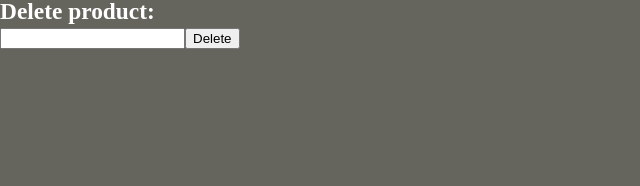
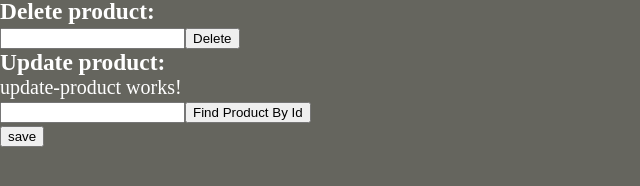
Before and after one commit to 10kshaodow/SWEN_Project-2022-, an Angular app in the folder estore-ui/: page / in a window 1280 px wide. Shown: the part 360-546 px from the top of the page, without its empty margins (0-640 px from the left). Built offline with nearby package versions, Linux system fonts and the light colour scheme; no server answers.

Commit message:
update product component finished

```diff
--- a/estore-ui/src/app/app.component.html
+++ b/estore-ui/src/app/app.component.html
@@ -1,8 +1,10 @@
-<h3>All inventory: </h3>
+<h3>All inventory:</h3>
 <app-all-inventory></app-all-inventory>
-<h3>Seach inventory: </h3>
+<h3>Seach inventory:</h3>
 <app-search-products></app-search-products>
-<h3>Create product: </h3>
+<h3>Create product:</h3>
 <app-create-product></app-create-product>
-<h3>Delete product: </h3>
+<h3>Delete product:</h3>
 <app-delete-inventory></app-delete-inventory>
+<h3>Update product:</h3>
+<app-update-product></app-update-product>
--- a/estore-ui/src/app/components/update-product/update-product.component.html
+++ b/estore-ui/src/app/components/update-product/update-product.component.html
@@ -1,5 +1,20 @@
 <p>update-product works!</p>
-<div>
+
+<div class="app-delete-inventory">
+  <input #productId id="productId" />
+  <!-- <input type="text" [(ng-model)]="searchTerm" /> -->
+  <button (click)="getProduct(productId.value)">Find Product By Id</button>
+</div>
+
+<div *ngIf="product">
+  <label for="productPrice">price: </label>
+  <input type="text" [(ngModel)]="product.price" id="price" />
+
+  <label for="productPrice">price: </label>
+  <input type="text" [(ngModel)]="product.name" ids="name" />
+
+  <label for="productPrice">price: </label>
+  <input type="text" [(ngModel)]="product.description" id="desc" />
 </div>
 
 <button type="button" (click)="save()">save</button>
--- a/estore-ui/src/app/components/update-product/update-product.component.ts
+++ b/estore-ui/src/app/components/update-product/update-product.component.ts
@@ -5,28 +5,27 @@ import { Product } from '../../types/Product';
 @Component({
   selector: 'app-update-product',
   templateUrl: './update-product.component.html',
-  styleUrls: ['./update-product.component.css']
+  styleUrls: ['./update-product.component.css'],
 })
 export class UpdateProductComponent implements OnInit {
+  product?: Product;
 
-  @Input() product?: Product;
-  constructor(private productService: ProductService) { }
+  constructor(private productService: ProductService) {}
 
-  ngOnInit(): void {
-  }
+  ngOnInit(): void {}
 
-
-  getProduct(id: number): void {
+  getProduct(id: string): void {
     //const id = Number(this.route.snapshot.paramMap.get('id'));
-    this.productService.getProduct(id)
-      .subscribe(product => this.product = product);
+    this.productService
+      .getProduct(parseInt(id))
+      .subscribe((product) => (this.product = product));
   }
 
   save(): void {
     if (this.product) {
-      this.productService.updateProduct(this.product)
-        .subscribe(() => {});
+      this.productService.updateProduct(this.product).subscribe((pro) => {
+        console.log(`Product Updated ${pro.id}`);
+      });
     }
   }
-
 }
```
Also changed, not shown: estore-ui/src/app/app.module.ts (+11 -2 lines), 1 other file (tests, documents, lock files or other folders).
